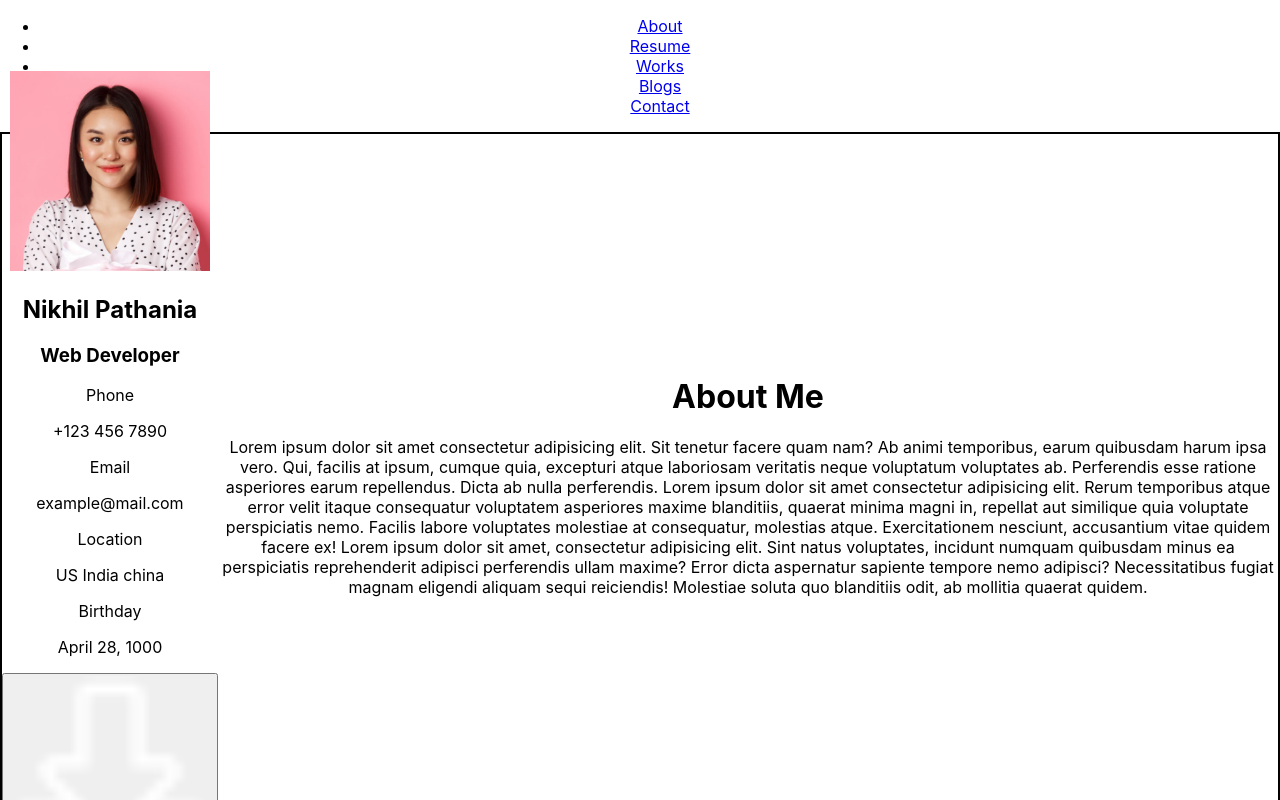
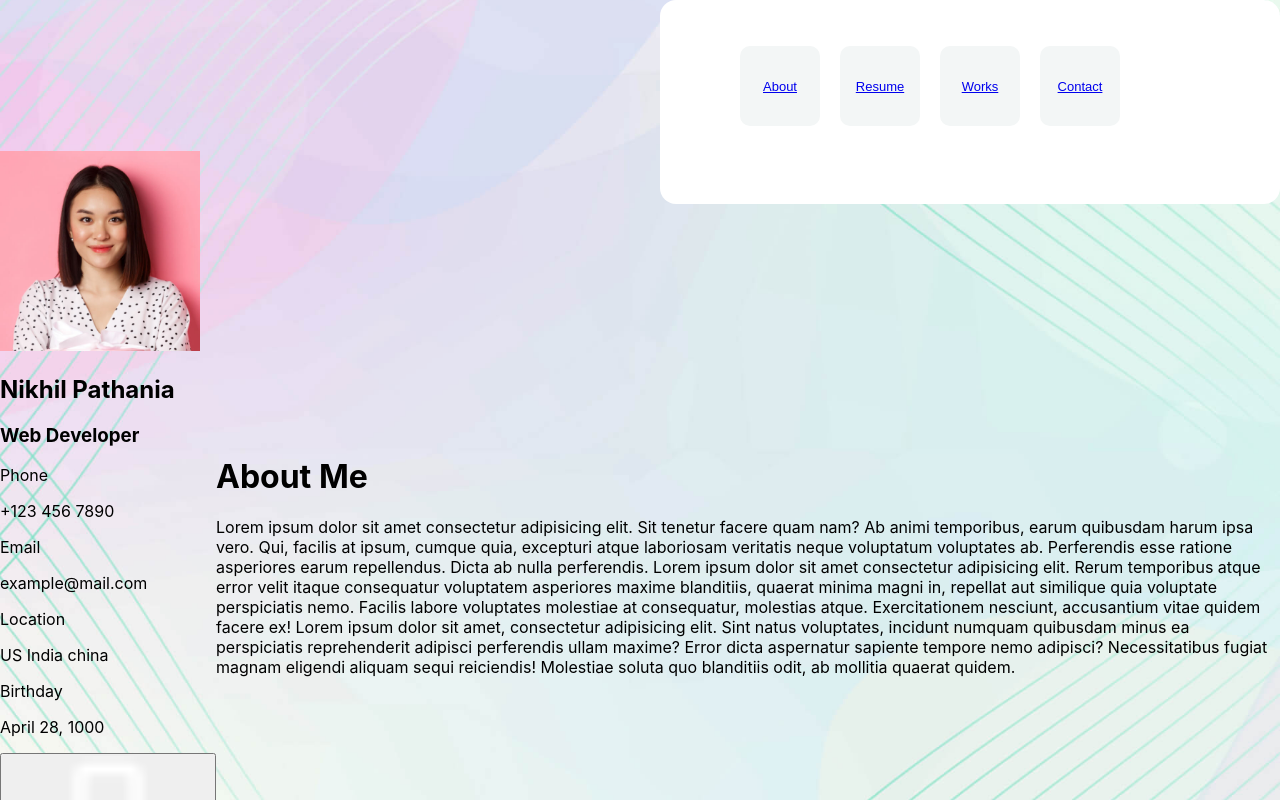
Before and after one commit to NikhilPathaniaa/Portfolio, a React (Create React App) app in the folder portfolio-front/: page / in a window 1280 px wide. Shown: the top 800 px of the page. Built offline with nearby package versions, Linux system fonts and the light colour scheme.

Commit message:
first commit

```diff
--- a/portfolio-front/src/App.css
+++ b/portfolio-front/src/App.css
@@ -1,38 +1,19 @@
-.App {
-  text-align: center;
+div {
+  margin: 0;
+  line-height: inherit;
 }
-
-.App-logo {
-  height: 40vmin;
-  pointer-events: none;
+.bg-homeBg {
+  background-image: url('../public/images/background/bg.jpg');
+  background-position: center;
+  background-size: cover;
+  background-attachment: fixed;
+  background-repeat: no-repeat;
+  width: 100%;
+  min-height: 100vh;
 }
-
-@media (prefers-reduced-motion: no-preference) {
-  .App-logo {
-    animation: App-logo-spin infinite 20s linear;
-  }
+.container
+{
+  display: flex;
+  justify-content: space-between;
+  align-items: center;
 }
-
-.App-header {
-  background-color: #282c34;
-  min-height: 100vh;
-  display: flex;
-  flex-direction: column;
-  align-items: center;
-  justify-content: center;
-  font-size: calc(10px + 2vmin);
-  color: white;
-}
-
-.App-link {
-  color: #61dafb;
-}
-
-@keyframes App-logo-spin {
-  from {
-    transform: rotate(0deg);
-  }
-  to {
-    transform: rotate(360deg);
-  }
-}
--- a/portfolio-front/src/App.js
+++ b/portfolio-front/src/App.js
@@ -1,44 +1,16 @@
 import './App.css';
 import AboutMe from './components/AboutMe';
+import Nav from './components/Nav';
+import Photo from './about/Photo';
 
 function App() {
   return (
-    <div className="App">
-      <nav id="navbar" class="hidden lg:hidden">
-            <ul>
-                <li>
-                    <a class="mobile-menu-items-active" href="aboutOne.html">
-                        <span class="mr-2 text-xl">
-                            <i class="fa-regular fa-user"></i>
-                        </span>About </a>
-                </li>
-                <li>
-                    <a class="mobile-menu-items" href="resumeOne.html">
-                        <span class="mr-2 text-xl">
-                            <i class="fa-regular fa-file-lines"></i>
-                        </span>Resume </a>
-                </li>
-                <li>
-                    <a class="mobile-menu-items" href="portfiloOne.html">
-                        <span class="mr-2 text-xl">
-                            <i class="fas fa-briefcase"></i>
-                        </span>Works </a>
-                </li>
-                <li>
-                    <a class="mobile-menu-items" href="blogOne.html">
-                        <span class="mr-2 text-xl">
-                            <i class="fa-brands fa-blogger"></i>
-                        </span>Blogs </a>
-                </li>
-                <li>
-                    <a class="mobile-menu-items" href="contactOne.html">
-                        <span class="mr-2 text-xl">
-                            <i class="fa-solid fa-address-book"></i>
-                        </span> Contact </a>
-                </li>
-            </ul>
-        </nav>
-      <AboutMe/>
+    <div className="bg-homeBg">
+      <Nav/>
+      <div className='container'>
+        <Photo/>
+        <AboutMe/>
+      </div>
 
     </div>
   );
--- a/portfolio-front/src/about/Photo.jsx
+++ b/portfolio-front/src/about/Photo.jsx
@@ -1,43 +1,16 @@
 import React from 'react'
-
+import '../styles/AboutMe.css'
 const Photo = () => {
   return (
-    <div>
-
+    <div className='container1'>
         <div>
             <div>
+                <img src="./images/about/avatar.jpg" alt="about" />
 
-            <img src="./images/about/avatar.jpg"
-                class="w-[240px] absolute left-[50%] transform -translate-x-[50%] h-[240px] drop-shadow-xl mx-auto rounded-[20px] -mt-[140px]"
-                alt="about" />
                 <div class="pt-[100px] pb-8">
                     <h2 class="mt-6 mb-1 text-[26px] font-semibold dark:text-white">Nikhil Pathania </h2>
-                <h3
-                    class="mb-4 text-[#7B7B7B] inline-block dark:bg-[#1D1D1D] px-5 py-1.5 rounded-lg dark:text-[#A6A6A6]">
-                    Web Developer </h3>
-                <div class="flex justify-center space-x-3">
+                    <h3>Web Developer </h3>
 
-                    <a href="https://www.facebook.com/" target="_blank" rel="noopener noreferrer">
-                        <span class="socialbtn text-[#1773EA]">
-                            <i class="fa-brands fa-facebook-f"></i>
-                        </span>
-                    </a>
-                    <a href="https://twitter.com/" target="_blank" rel="noopener noreferrer">
-                        <span class="socialbtn text-[#1C9CEA]">
-                            <i class="fa-brands fa-twitter"></i>
-                        </span>
-                    </a>
-                    <a href="https://dribbble.com/" target="_blank" rel="noopener noreferrer">
-                        <span class="socialbtn text-[#e14a84]">
-                            <i class="fa-brands fa-dribbble"></i>
-                        </span>
-                    </a>
-                    <a href="https://www.linkedin.com/" target="_blank" rel="noopener noreferrer">
-                        <span class="socialbtn text-[#0072b1]">
-                            <i class="fa-brands fa-linkedin-in"></i>
-                        </span>
-                    </a>
-                </div>
                     <div class="p-7 rounded-2xl mt-7 bg-[#F3F6F6] dark:bg-[#1D1D1D]">
                         <div class="flex border-b border-[#E3E3E3] dark:border-[#3D3A3A] pb-2.5">
                             <span class="socialbtn bg-white dark:bg-black text-[#E93B81] shadow-md">
@@ -77,7 +50,7 @@ const Photo = () => {
                         </div>
                     </div>
                     <button class="dowanload-btn">
-                    <img class="mr-3" src="images/icons/dowanload.png" alt="icon" /> Download CV
+                        <img class="mr-3" src="images/icons/dowanload.png" alt="icon" /> Download Resume
                     </button>
                 </div>
             </div>
--- a/portfolio-front/src/components/AboutMe.jsx
+++ b/portfolio-front/src/components/AboutMe.jsx
@@ -1,14 +1,11 @@
 import React from 'react'
 import Content from '../about/Content'
-import Photo from '../about/Photo'
 import '../styles/AboutMe.css'
 
 const AboutMe = () => {
   return (
-    <div className='container'>
-        <Photo/>
+    <div className='container1'>
         <Content/>
-
     </div>
   )
 }
--- /dev/null
+++ b/portfolio-front/src/components/Nav.jsx
@@ -0,0 +1,31 @@
+import React from 'react'
+import AboutOne from '../navbar/AboutOne'
+import ResumeOne from '../navbar/ResumeOne'
+import PortfiloOne from '../navbar/PortfiloOne'
+import ContactOne from '../navbar/ContactOne'
+import '../styles/Navbar.css'
+
+const Nav = () => {
+  return (
+    <div>
+        <nav id="navbar">
+            <ul>
+                <li className='menu-active'>
+                    <AboutOne/>
+                </li>
+                <li className='menu-item'>
+                    <ResumeOne/>
+                </li>
+                <li className='menu-item'>
+                    <PortfiloOne/>
+                </li>
+                <li className='menu-item'>
+                    <ContactOne/>
+                </li>
+            </ul>
+        </nav>
+    </div>
+  )
+}
+
+export default Nav
--- /dev/null
+++ b/portfolio-front/src/navbar/AboutOne.jsx
@@ -0,0 +1,14 @@
+import React from 'react'
+
+const AboutOne = () => {
+  return (
+    <div>
+      <a href="aboutOne.html">
+                        <span class="mr-2 text-xl">
+                            <i class="fa-regular fa-user"></i>
+                        </span>About </a>
+    </div>
+  )
+}
+
+export default AboutOne
--- /dev/null
+++ b/portfolio-front/src/navbar/ContactOne.jsx
@@ -0,0 +1,14 @@
+import React from 'react'
+
+const ContactOne = () => {
+  return (
+    <div>
+        <a class="mobile-menu-items" href="contactOne.html">
+                        <span class="mr-2 text-xl">
+                            <i class="fa-solid fa-address-book"></i>
+                        </span> Contact </a>
+    </div>
+  )
+}
+
+export default ContactOne
--- /dev/null
+++ b/portfolio-front/src/navbar/PortfiloOne.jsx
@@ -0,0 +1,14 @@
+import React from 'react'
+
+const PortfiloOne = () => {
+  return (
+    <div>
+        <a class="mobile-menu-items" href="portfiloOne.html">
+                        <span class="mr-2 text-xl">
+                            <i class="fas fa-briefcase"></i>
+                        </span>Works </a>
+    </div>
+  )
+}
+
+export default PortfiloOne
--- /dev/null
+++ b/portfolio-front/src/navbar/ResumeOne.jsx
@@ -0,0 +1,14 @@
+import React from 'react'
+
+const ResumeOne = () => {
+  return (
+    <div>
+      <a href="resumeOne.html">
+                        <span class="mr-2 text-xl">
+                            <i class="fa-regular fa-file-lines"></i>
+                        </span>Resume </a>
+    </div>
+  )
+}
+
+export default ResumeOne
--- a/portfolio-front/src/styles/AboutMe.css
+++ b/portfolio-front/src/styles/AboutMe.css
@@ -1,9 +1,9 @@
-.container
+.container1
 {
     display: flex;
     align-items: center;
     justify-content: space-evenly;
-    border: 2px solid black;
+    /* border: 2px solid black; */
     height: 700px;
 }
 img
--- /dev/null
+++ b/portfolio-front/src/styles/Navbar.css
@@ -0,0 +1,73 @@
+#navbar
+{
+    height: 144px;
+    width: 560px;
+    padding:30px;
+    margin-left: auto;
+    margin-bottom: 10px;
+    border-radius: 16px;
+    background-color: white;
+    /* background-color:#111111; */
+}
+ul
+{
+    display: flex;
+    list-style: none;
+}
+.menu-active {
+
+    display: flex;
+    align-items: center;
+    justify-content: center;
+
+    margin-left: 0.625rem;
+    margin-right: 0.625rem;
+
+    height: 5rem;
+    width: 5rem;
+
+    cursor: pointer;
+    flex-direction: column;
+    border-radius: 10px;
+
+    background-color: rgb(243 246 246 / 1);
+    font-family: Poppins, sans-serif;
+    font-size: .8125rem;
+    font-weight: 500;
+    color: rgb(68 86 108 / 1);
+    transition-property: all;
+    transition-duration: 300ms;
+    transition-timing-function: cubic-bezier(0.4, 0, 0.2, 1);
+  }
+
+  .menu-active:hover {
+    background-image: linear-gradient(to right, #FA5252,#DD2476);
+    color: rgb(255 255 255 / 1);
+  }
+  .menu-item {
+    margin-left: 0.625rem;
+    margin-right: 0.625rem;
+    display: flex;
+    height: 5rem;
+    width: 5rem;
+    cursor: pointer;
+    flex-direction: column;
+    align-items: center;
+    justify-content: center;
+    border-radius: 10px;
+
+    background-color: rgb(243 246 246 / 1);
+
+    font-family: Poppins, sans-serif;
+    font-size: .8125rem;
+    font-weight: 500;
+    color: rgb(68 86 108 / 1);
+    transition-property: all;
+    transition-duration: 300ms;
+    transition-timing-function: cubic-bezier(0.4, 0, 0.2, 1);
+  }
+
+  .menu-item:hover {
+    background-image: linear-gradient(to right, #FA5252,#DD2476);
+    color: rgb(255 255 255 / 1);
+  }
```
Lines whose indentation alone changed are shown as unchanged.
